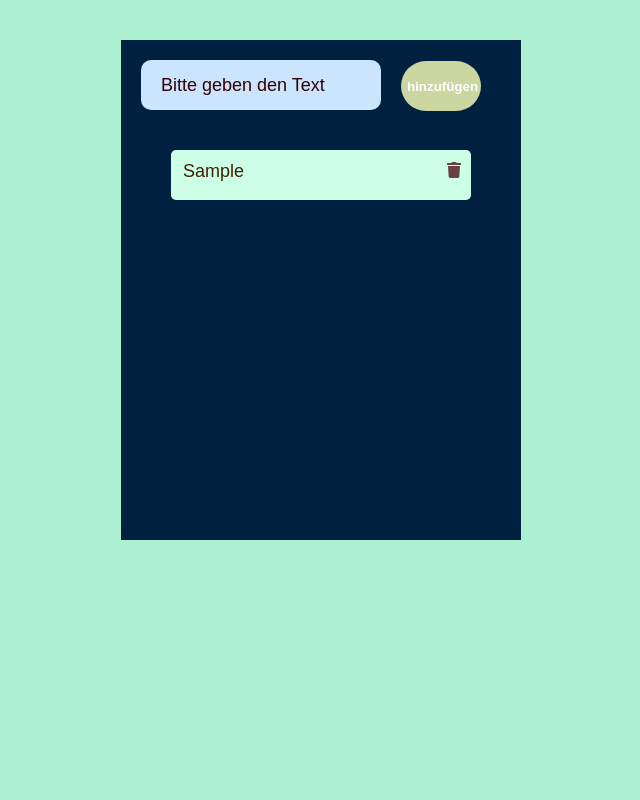
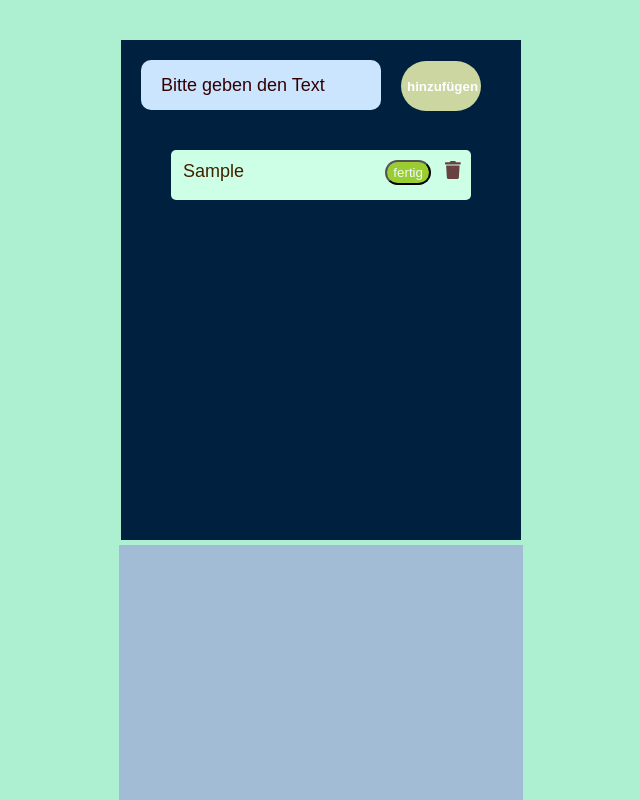
Before and after one commit to MuradEminov/to-do-list, a React (Create React App) app: page / in a window 1280 px wide. Both pictures are taken after typing "Sample" into the empty fields and a click on the button "hinzufügen". Shown: the top 800 px of the page, without its empty margins (319-959 px from the left). Built offline with nearby package versions, Linux system fonts and the light colour scheme.

Commit message:
Display done todo list items is ready

```diff
--- a/src/App.css
+++ b/src/App.css
@@ -7,6 +7,7 @@ body {
   min-height: 500px;
   width: 400px;
   margin: 40px auto;
+  margin-bottom: 5px;
 }
 
 #to-do-form input {
--- a/src/App.js
+++ b/src/App.js
@@ -3,12 +3,16 @@ import ListItems from './ListItems';
 import './App.css';
 import { library } from '@fortawesome/fontawesome-svg-core';
 import { faTrash } from '@fortawesome/free-solid-svg-icons';
+import DoneItems from './DoneItems';
 
 library.add(faTrash);
+
+export const DoneListContext = React.createContext();
 
 const App = () => {
   const [items, setItems] = useState([]);
   const [currentItem, setCurrentItem] = useState({ text: '', key: '' });
+  const [doneItems, setDoneItems] = useState([]);
 
   const handleInput = (e) => {
     setCurrentItem({ ...currentItem, text: e.target.value, key: Date.now() });
@@ -46,7 +50,20 @@ const App = () => {
     });
   };
 
+  const handleDone = (key, text) => {
+    //Delete item from the list
+    const filteredItems = items.filter((item) => item.key !== key);
+    console.log(filteredItems);
+    const arr = [];
+    setItems([...arr]);
+    setItems([...filteredItems]);
+    //Add item to the done items list
+    setDoneItems([...doneItems, text]);
+    console.log('Done: ', doneItems);
+  };
+
   return (
+    <DoneListContext.Provider value={doneItems}>
       <div>
         <div className='App'>
           <header>
@@ -64,9 +81,12 @@ const App = () => {
             items={items}
             deleteItem={(key) => deleteItem(key)}
             setUpdate={(text, key) => setUpdate(text, key)}
+            handleDone={(key, text) => handleDone(key, text)}
           ></ListItems>
         </div>
+        <DoneItems />
       </div>
+    </DoneListContext.Provider>
   );
 };
 
--- /dev/null
+++ b/src/DoneItems.css
@@ -0,0 +1,8 @@
+.Done {
+  background-color: rgb(163, 188, 214);
+  min-height: 500px;
+  width: 400px;
+  margin: 40px auto;
+  margin-top: 5px;
+  padding: 2px;
+}
--- /dev/null
+++ b/src/DoneItems.js
@@ -0,0 +1,13 @@
+import React from 'react';
+import './DoneItems.css';
+import DoneListItems from './DoneListItems';
+
+const DoneItems = (props) => {
+  return (
+    <div className='Done'>
+      <DoneListItems />
+    </div>
+  );
+};
+
+export default DoneItems;
--- /dev/null
+++ b/src/DoneListItems.css
@@ -0,0 +1,9 @@
+.list {
+  color: rgb(104, 65, 65);
+  width: 300px;
+  background-color: #ccffe5;
+  height: 50px;
+  margin: 20px auto;
+  border-radius: 5px;
+  font-size: 18px;
+}
--- /dev/null
+++ b/src/DoneListItems.js
@@ -0,0 +1,10 @@
+import React, { useContext } from 'react';
+import './DoneListItems.css';
+import { DoneListContext } from './App';
+
+const DoneListItems = (props) => {
+  const doneList = useContext(DoneListContext);
+  return doneList.map((item) => <div className='list'>{item}</div>);
+};
+
+export default DoneListItems;
--- a/src/ListItems.css
+++ b/src/ListItems.css
@@ -32,3 +32,12 @@
 .list p input:focus {
   outline: none;
 }
+
+.ready-button {
+  margin-right: 30px;
+  height: 25px;
+  background-color: yellowgreen;
+  color: aliceblue;
+  border-radius: 15px;
+  outline: none;
+}
--- a/src/ListItems.js
+++ b/src/ListItems.js
@@ -17,6 +17,14 @@ const ListItems = (props) => {
               props.setUpdate(e.target.value, item.key);
             }}
           />
+          <span>
+            <button
+              className='ready-button'
+              onClick={() => props.handleDone(item.key, item.text)}
+            >
+              fertig
+            </button>
+          </span>
           <span>
             <FontAwesomeIcon
               className='faicon'
```
Lines whose indentation alone changed are shown as unchanged.
